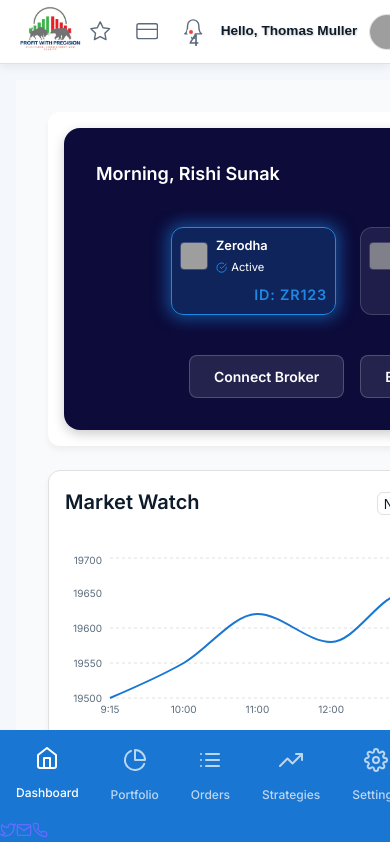
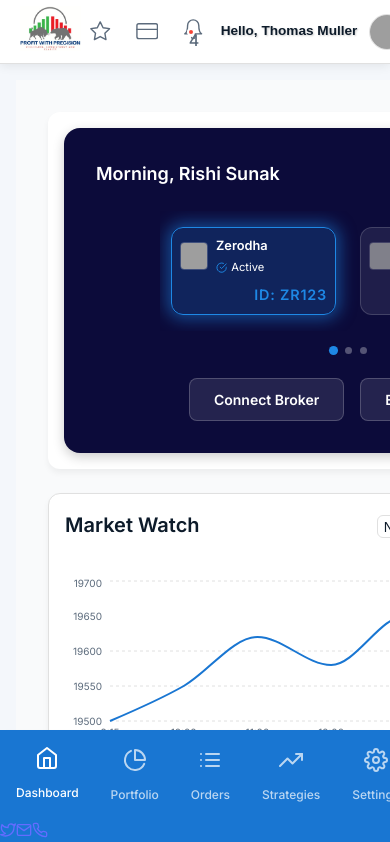
Before and after one commit to sudhanshu2070/last-trade, a React (Vite) app: page / in a window 390 px wide. Shown: the top 842 px of the page. Built offline with nearby package versions, Linux system fonts and the light colour scheme; grey boxes are pictures that could not be loaded.

Commit message:
Dashboard's responsiveness 0.8

```diff
--- a/src/components/Brokers/BrokerConnection.module.css
+++ b/src/components/Brokers/BrokerConnection.module.css
@@ -84,7 +84,7 @@
 /* Brokers Container */
 .brokersContainer {
   position: relative;
-  margin: 1.5rem 0;
+  margin: 1rem 0;
   padding: 0 2rem;
   display: flex;
   align-items: center;
@@ -124,6 +124,41 @@
 
 .scrollRight {
   right: 10px;
+}
+
+/* Wrapper for cards + dots */
+.brokersWrapper {
+  position: relative;
+  margin: 1rem 0;
+  padding: 0 2rem;
+}
+
+/* Dot container styling */
+.dotsContainer {
+  display: flex;
+  justify-content: center;
+  gap: 8px;
+}
+
+/* Individual dot styling */
+.dot {
+  width: 7px;
+  height: 7px;
+  border-radius: 50%;
+  background: rgba(255, 255, 255, 0.3);
+  cursor: pointer;
+  transition: all 0.3s ease;
+}
+
+/* Active dot styling */
+.activeDot {
+  background: var(--primary-color);
+  transform: scale(1.3);
+}
+
+/* Hover effect */
+.dot:hover {
+  background: rgba(255, 255, 255, 0.6);
 }
 
 /* Broker Card */
--- a/src/components/Brokers/BrokerConnection.tsx
+++ b/src/components/Brokers/BrokerConnection.tsx
@@ -83,6 +83,8 @@ const BrokerConnection: React.FC = () => {
         </div>
       </div>
 
+      <div className={styles.brokersWrapper}>
+
         {/* Broker Cards with Scroll Controls */}
         <div className={styles.brokersContainer}>
           {showLeftButton && (
@@ -138,8 +140,22 @@ const BrokerConnection: React.FC = () => {
               <FiChevronRight size={24} />
             </button>
           )}
+
         </div>
 
+        {/* Dot Indicators - Positioned beneath cards */}
+        <div className={styles.dotsContainer}>
+          {Array.from({ length: Math.ceil(brokers.length / 2) }).map((_, index) => (
+            <div
+              key={index}
+              className={`${styles.dot} ${
+                index === Math.floor(visibleStartIndex / 2) ? styles.activeDot : ''
+              }`}
+              onClick={() => setVisibleStartIndex(index * 2)}
+            />
+          ))}
+        </div>
+      </div>
       {/* Action Buttons */}
       <div className={styles.actionButtons}>
         <button className={styles.actionButton}>
```
Lines whose indentation alone changed are shown as unchanged.
